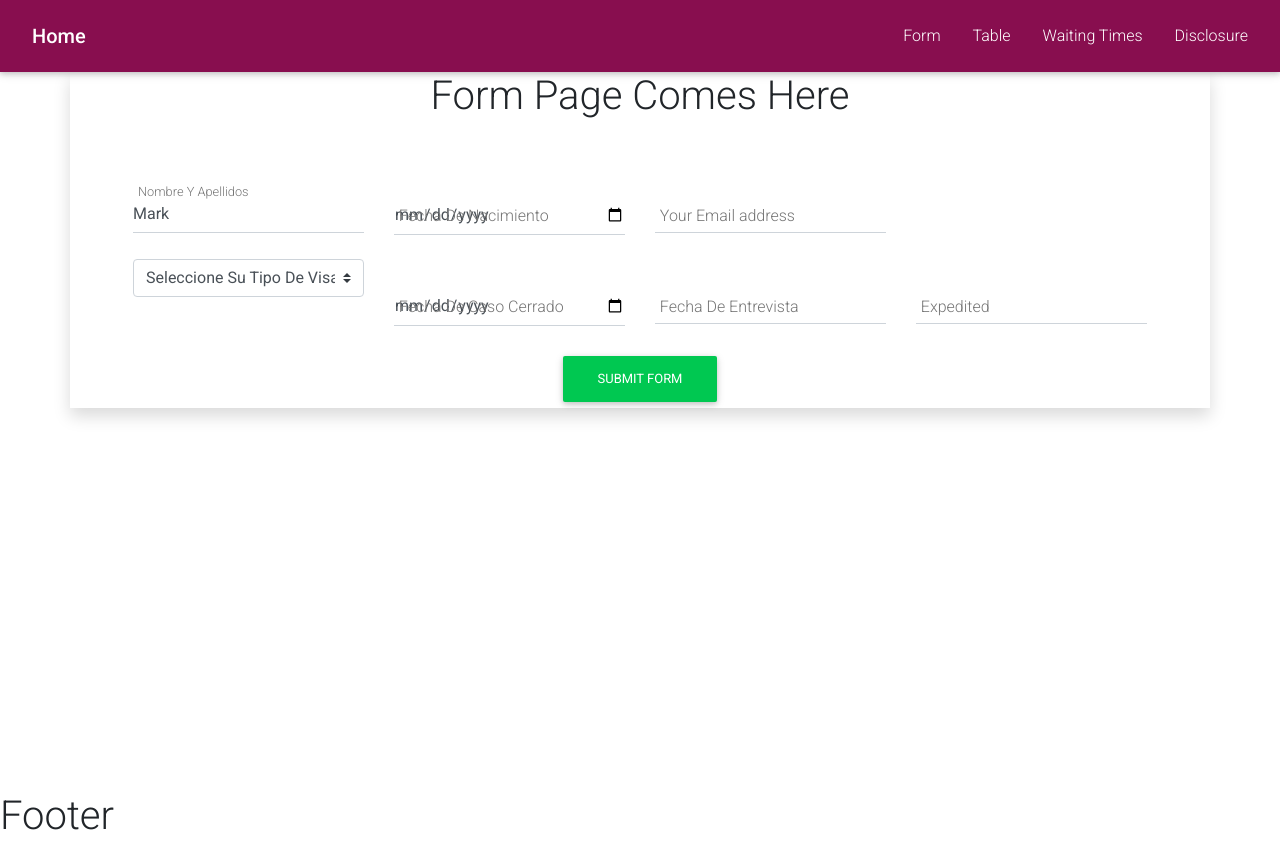
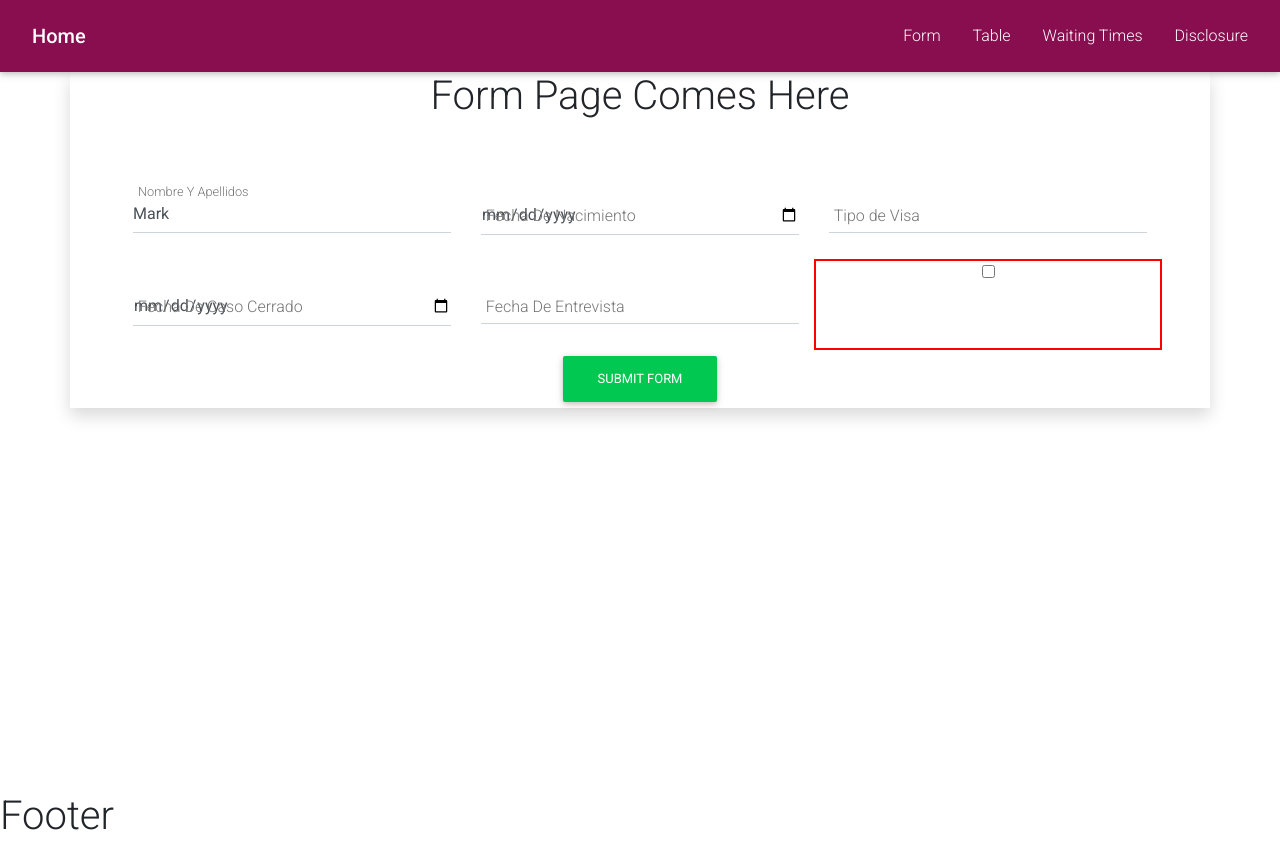
Before and after one commit to reaxster/citascuba, a React (Create React App) app: page /form in a window 1280 px wide. Built offline with nearby package versions, Linux system fonts and the light colour scheme.

Commit message:
minor changes

```diff
--- a/src/components/DataForm.js
+++ b/src/components/DataForm.js
@@ -25,7 +25,7 @@ export default (props) => {
     <div>
       <form className="needs-validation" onSubmit={submitHandler} noValidate>
         <MDBRow>
-          <MDBCol md="3">
+          <MDBCol md="4">
             <MDBInput
               value={state.name}
               name="name"
@@ -37,7 +37,7 @@ export default (props) => {
               <div className="valid-tooltip">Looks good!</div>
             </MDBInput>
           </MDBCol>
-          <MDBCol md="3">
+          <MDBCol md="4">
             <MDBInput
               value={state.dob}
               name="dob"
@@ -50,36 +50,34 @@ export default (props) => {
               <div className="valid-tooltip">Looks good!</div>
             </MDBInput>
           </MDBCol>
-          <MDBCol md="3">
+          <MDBCol md="4">
             <MDBInput
-              value={state.email}
+              value={state.visa}
+              name="visa"
               onChange={changeHandler}
-              type="email"
-              id="materialFormRegisterConfirmEx3"
-              name="email"
-              label="Your Email address"
-            />
+              type="text"
+              id="materialFormRegisterEmailEx2"
+              label="Tipo de Visa"
+              placeholder="17/17/2015"
+              required
+            >
+              <div className="invalid-tooltip">
+                Please provide a valid city.
+              </div>
+              <div className="valid-tooltip">Looks good!</div>
+            </MDBInput>
           </MDBCol>
         </MDBRow>
         <MDBRow>
-          <MDBCol md="3">
-            <select className="browser-default custom-select" required>
-              <option value="0">Seleccione Su Tipo De Visa</option>
-              <option value="1">Option 1</option>
-              <option value="2">Option 2</option>
-              <option value="3">Option 3</option>
-            </select>
-            <div className="invalid-tooltip">Please provide a valid city.</div>
-            <div className="valid-tooltip">Looks good!</div>
-          </MDBCol>
-          <MDBCol md="3">
+          <MDBCol md="4">
             <MDBInput
               value={state.cc}
-              name="dob"
+              name="cc"
               onChange={changeHandler}
               type="date"
               id="materialFormRegisterEmailEx2"
               label="Fecha De Caso Cerrado"
+              placeholder="17/17/2015"
               required
             >
               <div className="invalid-tooltip">
@@ -88,7 +86,7 @@ export default (props) => {
               <div className="valid-tooltip">Looks good!</div>
             </MDBInput>
           </MDBCol>
-          <MDBCol md="3">
+          <MDBCol md="4">
             <MDBInput
               value={state.ent}
               onChange={changeHandler}
@@ -102,19 +100,8 @@ export default (props) => {
               <div className="valid-tooltip">Looks good!</div>
             </MDBInput>
           </MDBCol>
-          <MDBCol md="3">
-            <MDBInput
-              value={state.exp}
-              onChange={changeHandler}
-              type="text"
-              id="materialFormRegisterPasswordEx4"
-              name="ent"
-              label="Expedited"
-              required
-            >
-              <div className="invalid-tooltip">Please provide a valid zip.</div>
-              <div className="valid-tooltip">Looks good!</div>
-            </MDBInput>
+          <MDBCol md="4" className="test">
+            <input type="checkbox" />
           </MDBCol>
         </MDBRow>
         <MDBBtn color="success" type="submit">
```
Also changed, not shown: 1 other file (tests, documents, lock files or other folders).
